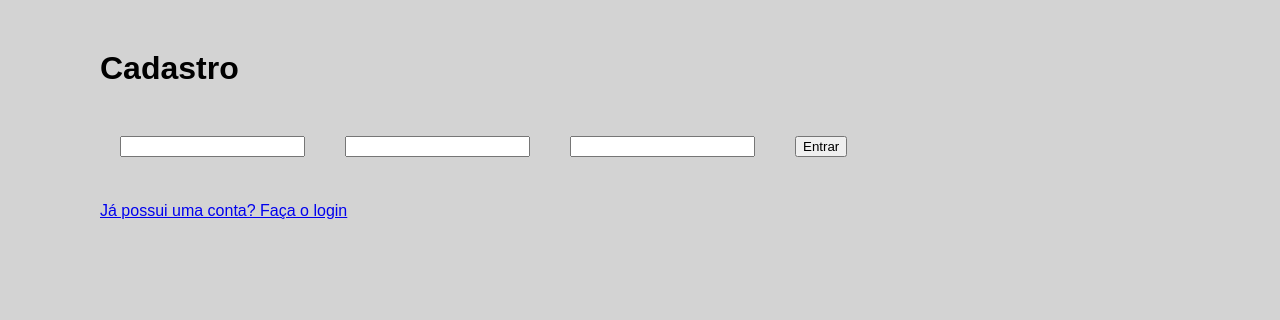
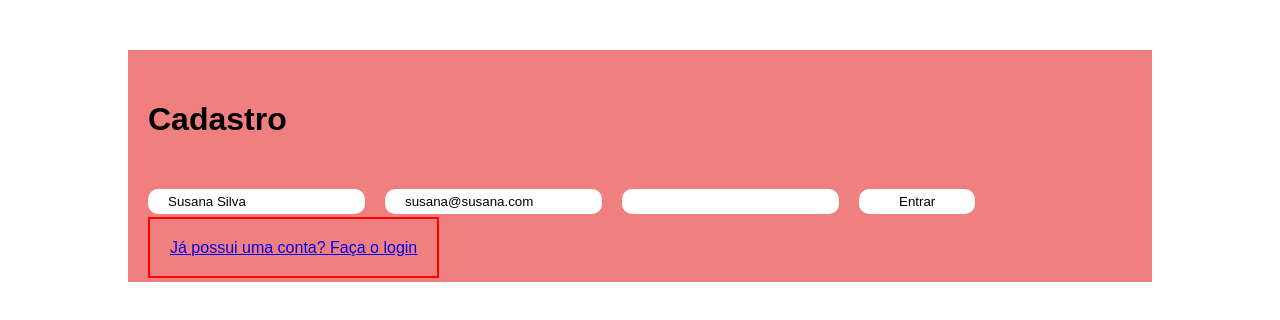
Before and after one commit to susanassilva/react-base, a React (Create React App) app: page /register in a window 1280 px wide. Shown: the top 320 px of the page. Built offline with nearby package versions, Linux system fonts and the light colour scheme.

Commit message:
added react-hook-form

```diff
--- a/package.json
+++ b/package.json
@@ -11,6 +11,7 @@
     "nth-check": "^2.0.1",
     "react": "^18.0.0",
     "react-dom": "^18.0.0",
+    "react-hook-form": "^7.30.0",
     "react-router-dom": "^6.3.0",
     "react-scripts": "^5.0.1",
     "styled-components": "^5.3.5"
--- /dev/null
+++ b/src/components/DefaultInput/DefaultInput.jsx
@@ -0,0 +1,11 @@
+// eslint-disable-next-line react/prop-types
+const DefaultInput = ({ name, onChange, value }) => {
+  // eslint-disable-next-line
+  console.log('aaaa');
+
+  return (
+    <input name={name} onChange={onChange} value={value} />
+  );
+};
+
+export default DefaultInput;
--- /dev/null
+++ b/src/components/DefaultInput/index.js
@@ -0,0 +1,2 @@
+// eslint-disable-next-line no-restricted-exports
+export { default } from './DefaultInput';
--- a/src/pages/Login.page.jsx
+++ b/src/pages/Login.page.jsx
@@ -1,21 +1,48 @@
+/* eslint-disable react/prop-types */
+import { Controller, useForm } from 'react-hook-form';
 import { Link, useNavigate } from 'react-router-dom';
+import DefaultInput from '../components/DefaultInput';
 
 const LoginPage = () => {
   const navigate = useNavigate();
 
-  const handleOnSubmit = (event) => {
-    event.preventDefault();
+  const { control, handleSubmit } = useForm({
+    defaultValues: {
+      email: 'susana@susana.com',
+    },
+  });
+
+  const onSubmit = (data) => {
     // eslint-disable-next-line no-console
-    console.log('Login');
+    console.log(data);
     navigate('/lobby');
   };
 
   return (
     <div>
       <h1>Login</h1>
-      <form onSubmit={handleOnSubmit}>
-        <input name="email" />
-        <input name="senha" />
+      <form onSubmit={handleSubmit(onSubmit)}>
+        <Controller
+          control={control}
+          name="email"
+          render={({ field }) => {
+            const { name, onChange, value } = field;
+            return (
+              <DefaultInput name={name} onChange={onChange} value={value} type="email" />
+            );
+          }}
+        />
+        <Controller
+          control={control}
+          name="password"
+          render={({ field }) => {
+            const { name, onChange, value } = field;
+            return (
+              <DefaultInput name={name} onChange={onChange} value={value} type="password" maxLength={4} />
+            );
+          }}
+        />
+
         <button type="submit">Entrar</button>
       </form>
       <Link to="/register">Não possui uma conta? Cadastre-se</Link>
--- a/src/pages/Register.page.jsx
+++ b/src/pages/Register.page.jsx
@@ -1,20 +1,59 @@
 import { Link, useNavigate } from 'react-router-dom';
+import { Controller, useForm } from 'react-hook-form';
 
 const RegisterPage = () => {
+  const { control, handleSubmit } = useForm({
+    defaultValues: {
+      name: 'Susana Silva',
+      email: 'susana@susana.com',
+      password: '',
+    },
+  });
   const navigate = useNavigate();
 
-  const handleOnSubmit = (event) => {
-    event.preventDefault();
+  const onSubmit = (data) => {
     // eslint-disable-next-line no-console
+    console.log(data);
     navigate('/login');
   };
+
   return (
     <div>
       <h1>Cadastro</h1>
-      <form onSubmit={handleOnSubmit}>
-        <input name="name" />
-        <input name="email" />
-        <input name="password" />
+      <form onSubmit={handleSubmit(onSubmit)}>
+
+        <Controller
+          control={control}
+          name="name"
+          render={({ field }) => {
+            const { name, onChange, value } = field;
+            return (
+              <input name={name} onChange={onChange} value={value} type="name" />
+            );
+          }}
+        />
+
+        <Controller
+          control={control}
+          name="email"
+          render={({ field }) => {
+            const { name, onChange, value } = field;
+            return (
+              <input name={name} onChange={onChange} value={value} type="email" />
+            );
+          }}
+        />
+
+        <Controller
+          control={control}
+          name="password"
+          render={({ field }) => {
+            const { name, onChange, value } = field;
+            return (
+              <input name={name} onChange={onChange} value={value} type="password" maxLength={4} />
+            );
+          }}
+        />
         <button type="submit">Entrar</button>
       </form>
       <Link to="/login">Já possui uma conta? Faça o login</Link>
--- a/src/styles/GlobalStyle.js
+++ b/src/styles/GlobalStyle.js
@@ -1,14 +1,16 @@
 import { createGlobalStyle } from 'styled-components';
 
 const GlobalStyle = createGlobalStyle`
-  * {
-    margin: 20px;
+  body {
+    font-family: Arial, Helvetica, sans-serif;
+    line-height: 1.75;
+    width: 80%;
+    margin: 50px auto;
   }
 
-  body {
-    background-color: lightgray;
-    font-family: Arial, Helvetica, sans-serif;
-    line-height: 1.75;
+  div {
+    background-color: lightcoral;
+    padding: 10px;
   }
 
   ul {
@@ -22,6 +24,25 @@ const GlobalStyle = createGlobalStyle`
     margin: 0;
   }
 
+  input {
+    border: none;
+    border-radius: 10px;
+    margin: 20px 20px 20px 0;
+    padding: 5px 20px;
+  }
+
+  button {
+    background-color: #ffffff;
+    border: none;
+    border-radius: 10px;
+    cursor: pointer;
+    padding: 5px 40px;
+  }
+
+  a {
+    padding: 20px 20px 20px 20px;
+    border: 2px solid red;
+  }
 
   `;
 
```
Also changed, not shown: 1 other file (tests, documents, lock files or other folders).
